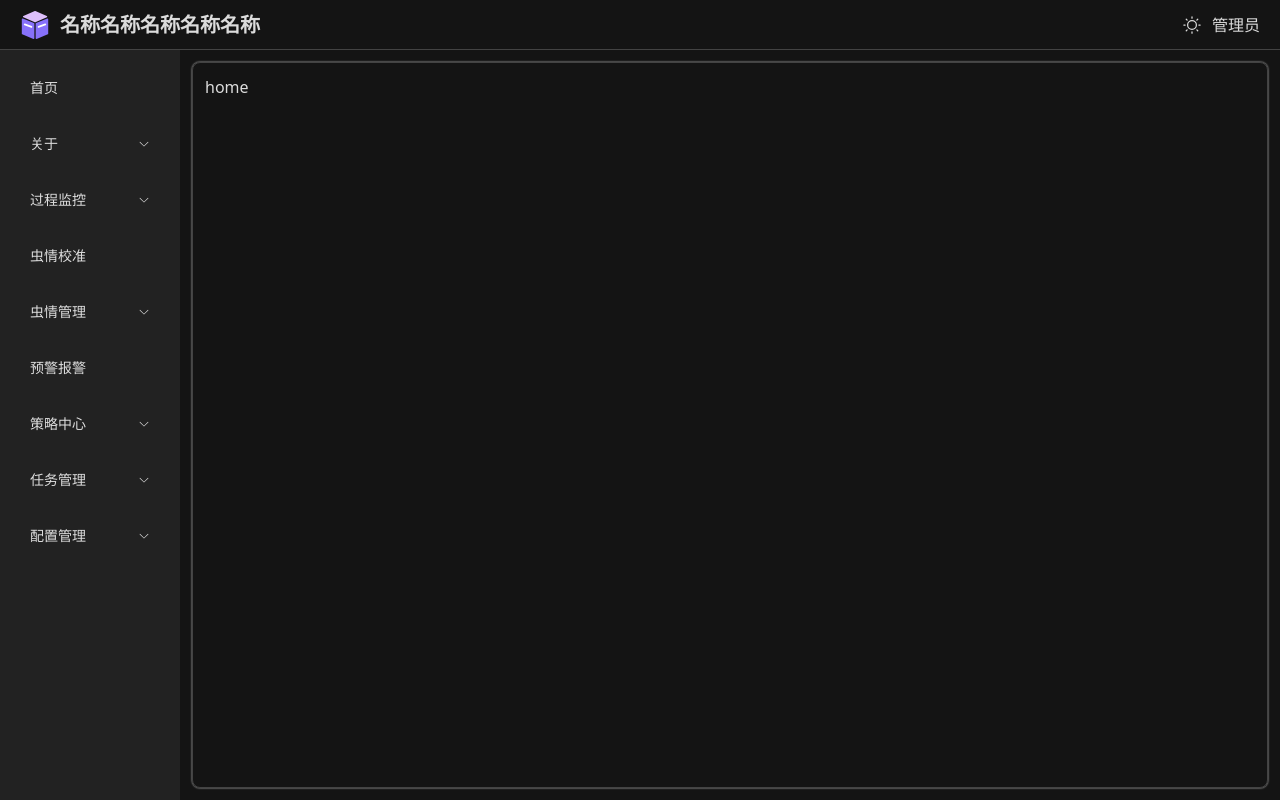
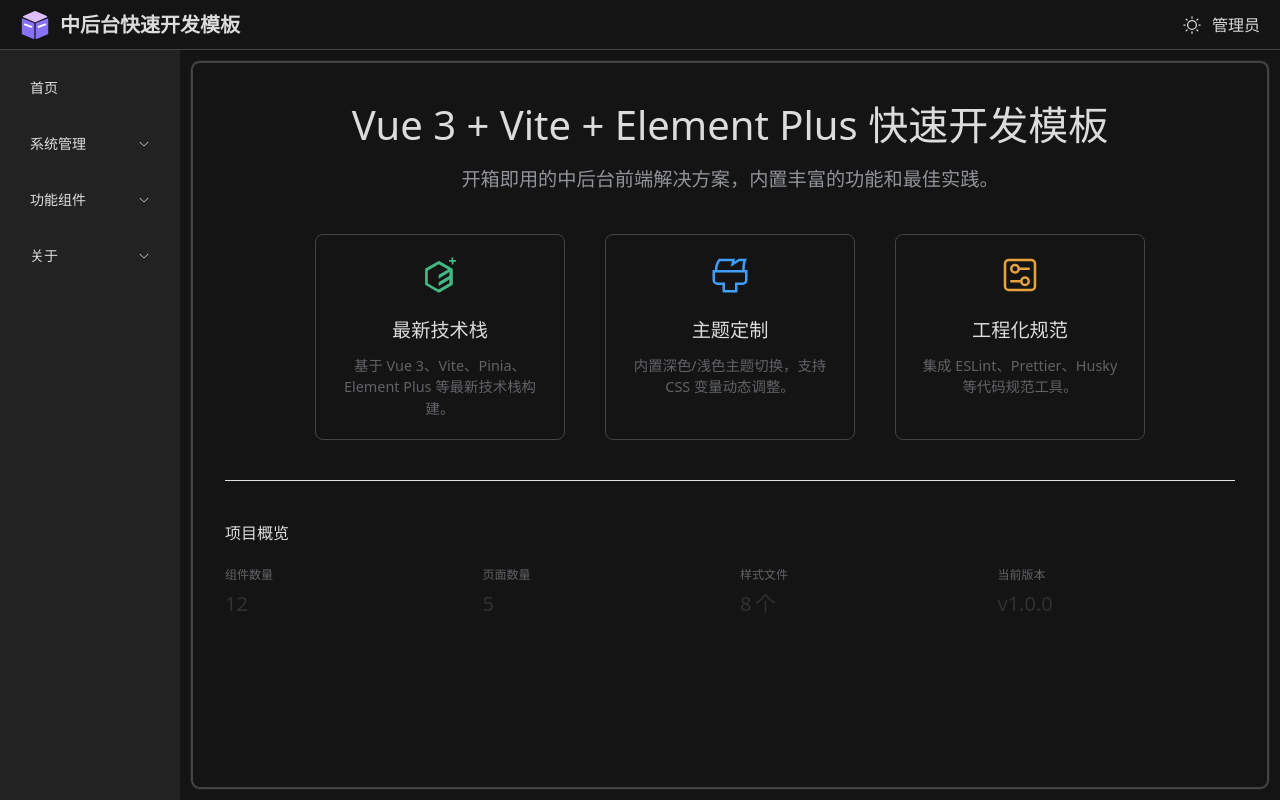
Before and after one commit to isDuiker/vue-temp, a Vue app: page /home in a window 1280 px wide. Built offline with nearby package versions, Linux system fonts and the light colour scheme.

Commit message:
feat(layout): 重构布局组件并完善首页内容
- 在Header组件中添加点击logo返回首页功能并更新标题
- 重构Sidebar菜单结构，调整为系统管理、功能组件和关于三大类
- 重写首页内容，添加项目介绍、功能特点和系统概览等模块

```diff
--- a/src/layout/Header.vue
+++ b/src/layout/Header.vue
@@ -1,12 +1,17 @@
 <script setup>
 import { useThemeStore } from "@/stores/index";
 const themeStore = useThemeStore();
+import { useRouter } from "vue-router";
+const router = useRouter();
+const goHome = () => {
+  router.push({ name: "home" });
+};
 </script>
 <template>
   <header class="header">
-    <div class="logo">
+    <div class="logo" @click="goHome">
       <img src="/favicon.svg" alt="logo" />
-      <span>名称名称名称名称名称</span>
+      <span>中后台快速开发模板</span>
     </div>
     <div class="user-info">
       <!-- 切换主题 -->
@@ -31,10 +36,12 @@
   height: 50px;
   border-bottom: 1px solid;
   @include mixins.theme-border;
+  user-select: none;
   .logo {
     display: flex;
     align-items: center;
     gap: 10px;
+    cursor: pointer;
     img {
       width: 30px;
       height: 30px;
--- a/src/layout/Sidebar.vue
+++ b/src/layout/Sidebar.vue
@@ -23,46 +23,26 @@
 const menuItems = ref([
   { path: "/", title: "首页" },
   {
-    title: "关于",
+    title: "系统管理",
     children: [
-      { path: "/about", title: "我们" },
-      { path: "/login", title: "登录" },
+      { path: "/user", title: "用户管理" },
+      { path: "/role", title: "角色管理" },
+      { path: "/menu", title: "菜单管理" },
     ],
   },
   {
-    path: "/process-monitor",
-    title: "过程监控",
+    title: "功能组件",
     children: [
-      { path: "/air-quality", title: "空气质量监测" },
-      { path: "/pest-monitor", title: "虫情监测" },
-      { path: "/nitrogen", title: "充氮监测" },
-      { path: "/power", title: "动力工况监测" },
+      { path: "/table", title: "综合表格" },
+      { path: "/form", title: "复杂表单" },
     ],
   },
-  { path: "/pest-calibration", title: "虫情校准" },
   {
-    path: "/pest-management",
-    title: "虫情管理",
+    title: "关于",
     children: [
-      { path: "/monthly-summary", title: "月度虫情汇总" },
-      { path: "/yearly-summary", title: "年度虫情汇总" },
+      { path: "/about", title: "关于项目" },
+      { path: "/login", title: "登录页面" },
     ],
-  },
-  { path: "/warning", title: "预警报警" },
-  {
-    path: "/strategy",
-    title: "策略中心",
-    children: [{ path: "/special-tech", title: "专项技术保障措施" }],
-  },
-  {
-    path: "/task",
-    title: "任务管理",
-    children: [{ path: "/emergency-chemical", title: "应急化学处理" }],
-  },
-  {
-    path: "/config",
-    title: "配置管理",
-    children: [{ path: "/railway-device", title: "轨道设备" }],
   },
 ]);
 </script>
--- a/src/views/home/index.vue
+++ b/src/views/home/index.vue
@@ -3,7 +3,114 @@
 </script>
 <template>
   <TCard>
-    <div class="container">home</div>
+    <div class="home-container">
+      <div class="hero-section">
+        <h1>Vue 3 + Vite + Element Plus 快速开发模板</h1>
+        <p class="subtitle">
+          开箱即用的中后台前端解决方案，内置丰富的功能和最佳实践。
+        </p>
+        <div class="features">
+          <div class="feature-item">
+            <el-icon :size="40" color="#42b883"><ElementPlus /></el-icon>
+            <h3>最新技术栈</h3>
+            <p>基于 Vue 3、Vite、Pinia、Element Plus 等最新技术栈构建。</p>
+          </div>
+          <div class="feature-item">
+            <el-icon :size="40" color="#409eff"><Brush /></el-icon>
+            <h3>主题定制</h3>
+            <p>内置深色/浅色主题切换，支持 CSS 变量动态调整。</p>
+          </div>
+          <div class="feature-item">
+            <el-icon :size="40" color="#e6a23c"><SetUp /></el-icon>
+            <h3>工程化规范</h3>
+            <p>集成 ESLint、Prettier、Husky 等代码规范工具。</p>
+          </div>
+        </div>
+      </div>
+
+      <el-divider />
+
+      <div class="system-status">
+        <h2>项目概览</h2>
+        <el-row :gutter="20">
+          <el-col :span="6">
+            <el-statistic title="组件数量" :value="12" />
+          </el-col>
+          <el-col :span="6">
+            <el-statistic title="页面数量" :value="5" />
+          </el-col>
+          <el-col :span="6">
+            <el-statistic title="样式文件" :value="8" suffix="个" />
+          </el-col>
+          <el-col :span="6">
+            <el-statistic title="当前版本" value="v1.0.0" />
+          </el-col>
+        </el-row>
+      </div>
+    </div>
   </TCard>
 </template>
-<style scoped lang="scss"></style>
+
+<style scoped lang="scss">
+@use "@/styles/mixins.scss" as mixins;
+
+.home-container {
+  padding: 20px;
+  text-align: center;
+}
+
+.hero-section {
+  margin-bottom: 40px;
+
+  h1 {
+    font-size: 2.5rem;
+    margin-bottom: 10px;
+  }
+
+  .subtitle {
+    font-size: 1.2rem;
+    color: var(--el-text-color-secondary);
+    margin-bottom: 40px;
+  }
+}
+
+.features {
+  display: flex;
+  justify-content: center;
+  gap: 40px;
+  margin-bottom: 40px;
+
+  .feature-item {
+    width: 250px;
+    padding: 20px;
+    border-radius: 8px;
+    transition: transform 0.3s;
+    border: 1px solid;
+    @include mixins.theme-border;
+
+    &:hover {
+      transform: translateY(-5px);
+    }
+
+    h3 {
+      margin: 15px 0 10px;
+      font-size: 1.2rem;
+    }
+
+    p {
+      color: var(--el-text-color-regular);
+      font-size: 0.9rem;
+      line-height: 1.5;
+    }
+  }
+}
+
+.system-status {
+  text-align: left;
+  margin-top: 40px;
+
+  h2 {
+    margin-bottom: 20px;
+  }
+}
+</style>
```
